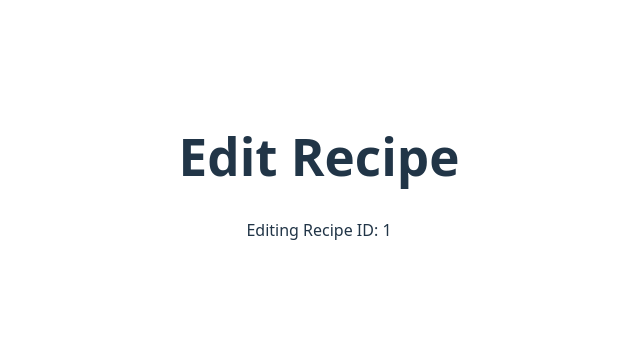
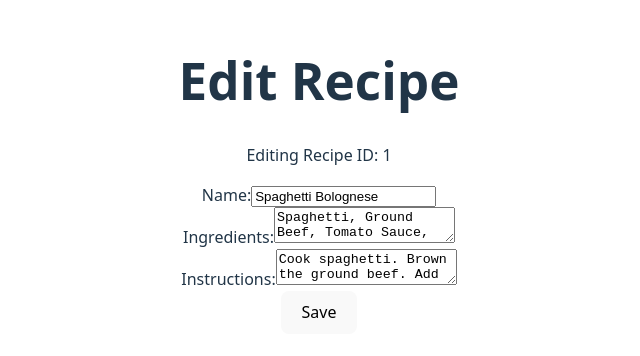
Before and after one commit to dewi-xaltius/recipe-app, a React (Vite) app: page /edit-recipe/1 in a window 1280 px wide. Shown: the part 224-580 px from the top of the page, without its empty margins (321-961 px from the left). Built offline with nearby package versions, Linux system fonts and the light colour scheme.

Commit message:
Modified Edit recipe to show a form

```diff
--- a/src/pages/EditRecipe.jsx
+++ b/src/pages/EditRecipe.jsx
@@ -1,13 +1,34 @@
 import React from 'react';
 import { useParams } from 'react-router-dom';
+import recipes from '../data/recipe';
 
 const EditRecipe = () => {
   const { id } = useParams();
+  const recipe = recipes.find((r) => r.id === parseInt(id));
+
+  if (!recipe) {
+    return <p>Recipe not found.</p>;
+  }
 
   return (
     <div>
       <h1>Edit Recipe</h1>
       <p>Editing Recipe ID: {id}</p>
+      <form>
+        <div>
+          <label>Name:</label>
+          <input type="text" defaultValue={recipe.name} />
+        </div>
+        <div>
+          <label>Ingredients:</label>
+          <textarea defaultValue={recipe.ingredients.join(', ')} />
+        </div>
+        <div>
+          <label>Instructions:</label>
+          <textarea defaultValue={recipe.instructions} />
+        </div>
+        <button type="submit">Save</button>
+      </form>
     </div>
   );
 };
```
